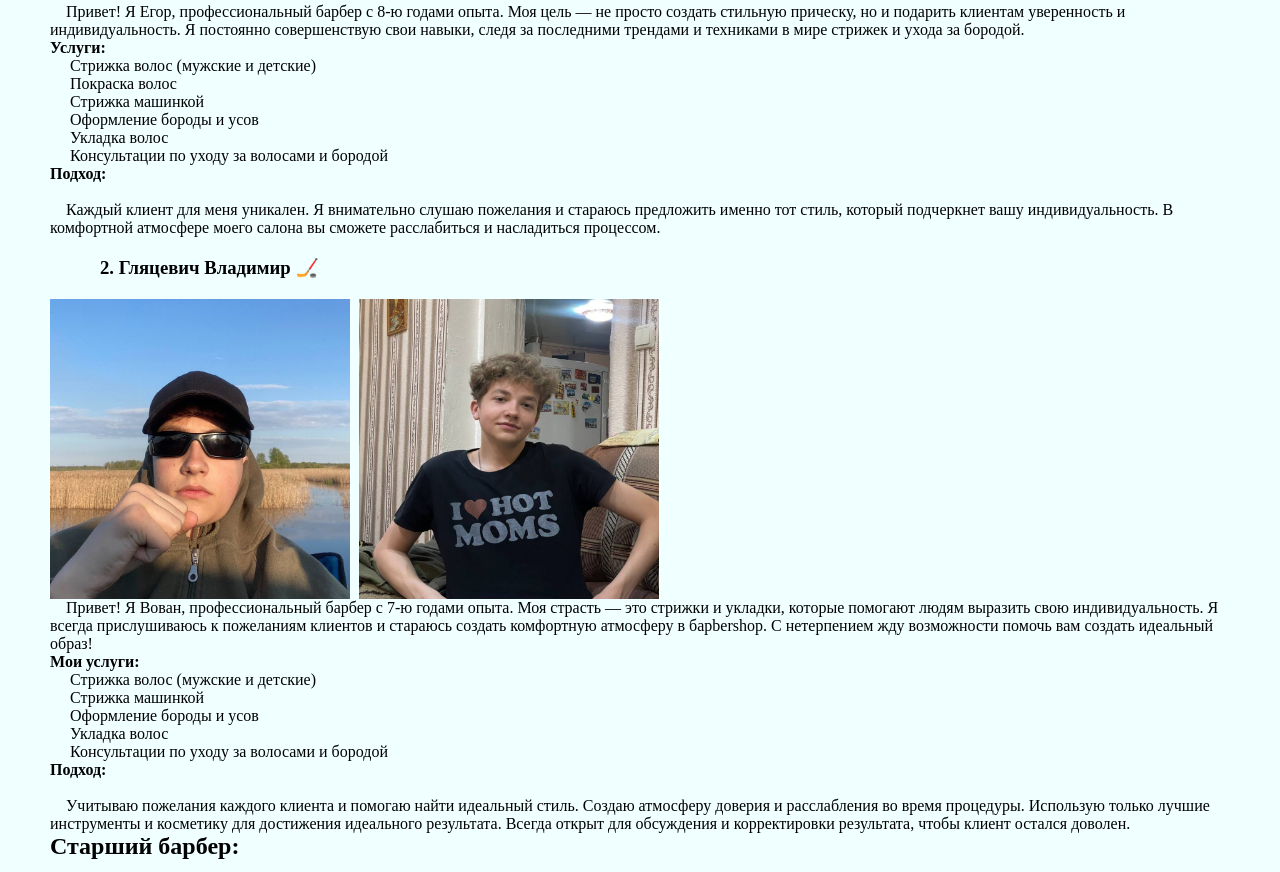
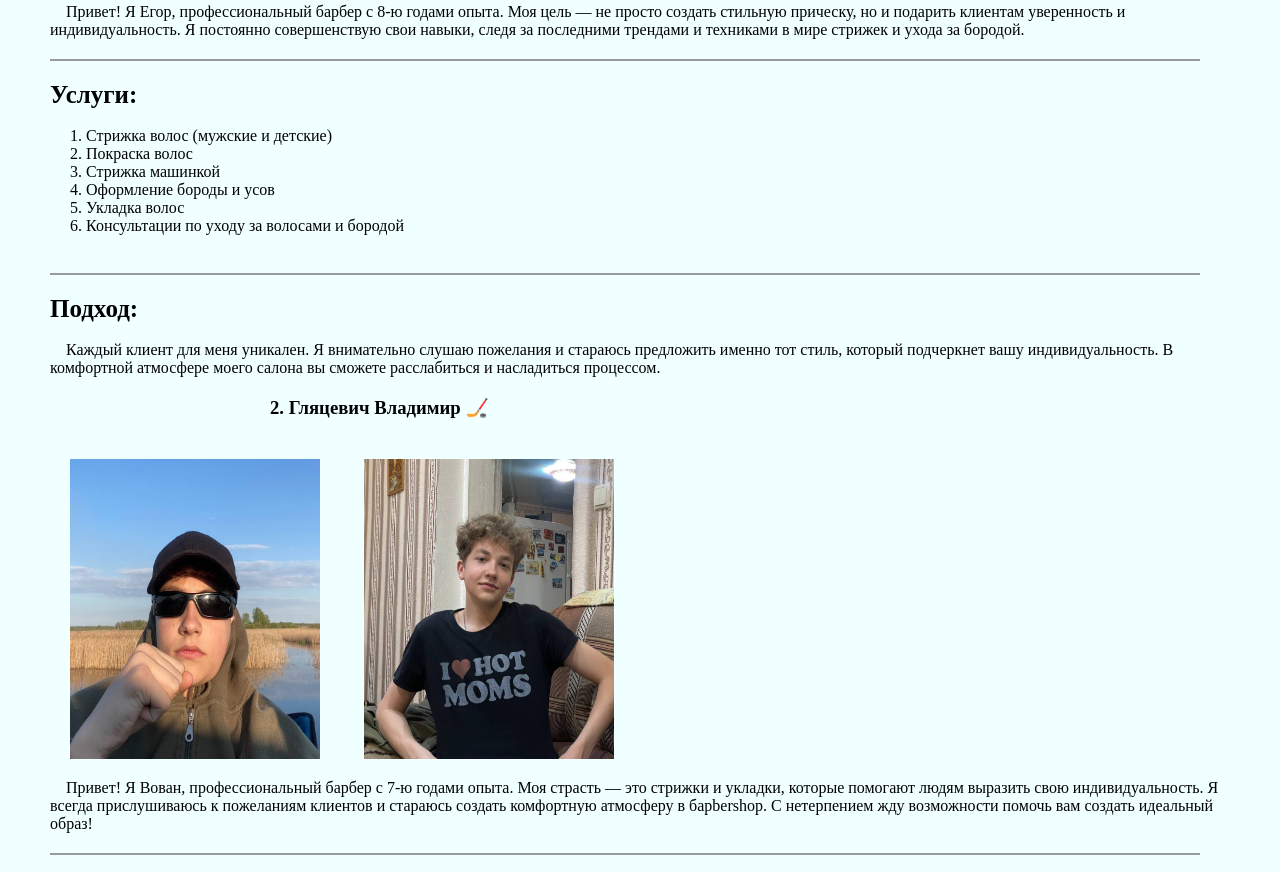
Before and after one commit to egricxx/barbershop, a plain HTML site: page pages/specialist.html in a window 1280 px wide. Shown: the part 586-1458 px from the top of the page. Drawn offline with Linux system fonts and the light colour scheme.

Commit message:
Изменения

```diff
--- a/css/record_style.css
+++ b/css/record_style.css
@@ -8,6 +8,11 @@
 .field {
     margin-bottom: 20px;
     color: navajowhite;
+}
+
+.back {
+    width: 72px;
+    height: 38px;
 }
 
 button {
--- a/css/spec_style.css
+++ b/css/spec_style.css
@@ -55,14 +55,14 @@ body {
 
 .img_left {
     height: 300px;
-    width: 300px;
-    margin-right: 5px;
+    width: 250px;
+    margin: 20px;
 }
 
 
 .bold {
     font-weight: bold;
-
+    font-size: 25px;
 }
 
 .main {
@@ -71,8 +71,26 @@ body {
 }
 
 .main h3 {
-    margin-left: 30px;
+    margin-left: 200px;
     padding: 20px;
+
+}
+
+
+.line {
+
+    border-top: 2px solid #9a9999;
+    padding-top: 20px;
+    margin-right: 30px;
+    margin-top: 20px;
+}
+
+
+.line2 {
+    border-top: 2px solid #333333;
+    padding-top: 20px;
+    margin-right: 30px;
+    margin-top: 50px;
 }
 
 
@@ -85,7 +103,6 @@ body {
 .img_right {
     height: 300px;
     width: 250px;
-    margin-right: 5px;
     margin: 20px;
 }
 
--- a/css/style.css
+++ b/css/style.css
@@ -232,6 +232,8 @@ li {
     transform: translateY(-5px);
     box-shadow: 0 4px 8px rgba(0, 0, 0, 0.2);
 }
+
+
 .price-item h3 {
     margin: 0 0 10px;
     font-size: 1.5em;
--- a/pages/specialist.html
+++ b/pages/specialist.html
@@ -40,19 +40,21 @@
 
             <p>&nbsp;&nbsp;&nbsp;&nbsp;Привет! Я Егор, профессиональный барбер с 8-ю годами опыта. Моя цель — не просто создать стильную прическу, но и подарить клиентам уверенность и индивидуальность. Я постоянно совершенствую свои навыки, следя за последними трендами и техниками в мире стрижек и ухода за бородой.</p>
 
-            <div>
-                <p><span class="bold">Услуги:</span></p>
+
+            <div class="line">
+                <p><span class="bold ">Услуги:</span></p><br>
                 <dl class="services">
-                    <dt>Стрижка волос (мужские и детские)</dt>
-                    <dt>Покраска волос</dt>
-                    <dt>Стрижка машинкой</dt>
-                    <dt>Оформление бороды и усов</dt>
-                    <dt>Укладка волос</dt>
-                    <dt>Консультации по уходу за волосами и бородой</dt>
+                    <dt>1. Стрижка волос (мужские и детские)</dt>
+                    <dt>2. Покраска волос</dt>
+                    <dt>3. Стрижка машинкой</dt>
+                    <dt>4. Оформление бороды и усов</dt>
+                    <dt>5. Укладка волос</dt>
+                    <dt>6. Консультации по уходу за волосами и бородой</dt>
                 </dl>
             </div>
+            <br>
 
-            <p><span class="bold">Подход: </span><br/><br/>&nbsp;&nbsp;&nbsp;&nbsp;Каждый клиент для меня уникален. Я внимательно слушаю пожелания и стараюсь предложить именно тот стиль, который подчеркнет вашу индивидуальность. В комфортной атмосфере моего салона вы сможете расслабиться и насладиться процессом.</p>
+            <p class="line"><span class="bold">Подход: </span><br/><br/>&nbsp;&nbsp;&nbsp;&nbsp;Каждый клиент для меня уникален. Я внимательно слушаю пожелания и стараюсь предложить именно тот стиль, который подчеркнет вашу индивидуальность. В комфортной атмосфере моего салона вы сможете расслабиться и насладиться процессом.</p>
         </div>
 
         <div>
@@ -65,8 +67,8 @@
 
             <p>&nbsp;&nbsp;&nbsp;&nbsp;Привет! Я Вован, профессиональный барбер с 7-ю годами опыта. Моя страсть — это стрижки и укладки, которые помогают людям выразить свою индивидуальность. Я всегда прислушиваюсь к пожеланиям клиентов и стараюсь создать комфортную атмосферу в барbershop. С нетерпением жду возможности помочь вам создать идеальный образ!</p>
 
-            <div>
-                <p><span class="bold">Мои услуги:</span></p>
+            <div class="line">
+                <p><span class="bold">Мои услуги:</span></p><br>
                 <dl class="services">
                     <dt>Стрижка волос (мужские и детские)</dt>
                     <dt>Стрижка машинкой</dt>
@@ -76,12 +78,12 @@
                 </dl>
             </div>
 
-            <p><span class="bold">Подход: </span><br/><br/>&nbsp;&nbsp;&nbsp;&nbsp;Учитываю пожелания каждого клиента и помогаю найти идеальный стиль. Создаю атмосферу доверия и расслабления во время процедуры. Использую только лучшие инструменты и косметику для достижения идеального результата. Всегда открыт для обсуждения и корректировки результата, чтобы клиент остался доволен.</p>
+            <p class="line"><span class="bold">Подход: </span><br/><br/>&nbsp;&nbsp;&nbsp;&nbsp;Учитываю пожелания каждого клиента и помогаю найти идеальный стиль. Создаю атмосферу доверия и расслабления во время процедуры. Использую только лучшие инструменты и косметику для достижения идеального результата. Всегда открыт для обсуждения и корректировки результата, чтобы клиент остался доволен.</p>
         </div>
 
         <div>
             <div>
-                <h2>Старший барбер:</h2>
+                <h2 class="center line2">Старший барбер:</h2>
             </div>
 
             <div>
@@ -94,8 +96,8 @@
 
                 <p>&nbsp;&nbsp;&nbsp;&nbsp;Привет! Я Кирилл, опытный барбер с 5-ю годами в индустрии. Я обожаю создавать стильные и индивидуальные образы, которые подчеркивают вашу уникальность. В своей работе я акцентирую внимание на деталях и всегда учитываю ваши пожелания. Использую только лучшие инструменты и материалы, чтобы обеспечить отличный результат. Давайте вместе найдем ваш идеальный стиль!</p>
 
-                <div>
-                    <p><span class="bold">Услуги:</span></p>
+                <div class="line">
+                    <p><span class="bold">Услуги:</span></p><br>
                     <dl class="services">
                         <dt>Стрижка волос (мужские и детские)</dt>
                         <dt>Оформление бороды и усов</dt>
@@ -104,7 +106,7 @@
                     </dl>
                 </div>
 
-                <p><span class="bold">Подход: </span><br/><br/>&nbsp;&nbsp;&nbsp;&nbsp;Я верю, что каждая стрижка — это не просто работа, а искусство. Поэтому я всегда внимательно слушаю ваши пожелания и учитываю особенности вашей внешности и образа жизни.</p>
+                <p class="line"><span class="bold">Подход: </span><br/><br/>&nbsp;&nbsp;&nbsp;&nbsp;Я верю, что каждая стрижка — это не просто работа, а искусство. Поэтому я всегда внимательно слушаю ваши пожелания и учитываю особенности вашей внешности и образа жизни.</p>
 
             </div>
 
@@ -121,8 +123,8 @@
 
                 <p>&nbsp;&nbsp;&nbsp;&nbsp;Здравствуйте! Я Толясик, барбер с 5-ю годами опыта в индустрии. Моя цель — не просто сделать стрижку, а создать стиль, который подчеркнет вашу индивидуальность. Я люблю экспериментировать с новыми техниками и всегда в курсе последних трендов. В моей работе важны как детали, так и комфорт клиента. Жду встречи, чтобы вместе создать ваш идеальный образ!</p>
 
-                <div>
-                    <p><span class="bold">Услуги:</span></p>
+                <div class="line">
+                    <p><span class="bold">Услуги:</span></p><br>
                     <dl class="services">
                         <dt>Стрижка волос (мужские и детские)</dt>
                         <dt>Оформление бороды и усов</dt>
@@ -131,7 +133,8 @@
                     </dl>
                 </div>
 
-                <p><span class="bold">Подход: </span><br/><br/>&nbsp;&nbsp;&nbsp;&nbsp;Каждый клиент для меня уникален. Я внимательно слушаю пожелания и стараюсь предложить именно тот стиль, который подчеркнет вашу индивидуальность. В комфортной атмосфере моего салона вы сможете расслабиться и насладиться процессом.</p>
+                <p class="line"><span class="bold">Подход: </span><br/><br/>&nbsp;&nbsp;&nbsp;&nbsp;Каждый клиент для меня уникален. Я внимательно слушаю пожелания и стараюсь предложить именно тот стиль, который подчеркнет вашу индивидуальность. В комфортной атмосфере моего салона вы сможете расслабиться и насладиться процессом.</p>
+                <br><br>
             </div>
         </div>
     </div>
```
Also changed, not shown: index.html (+3 -2 lines).
